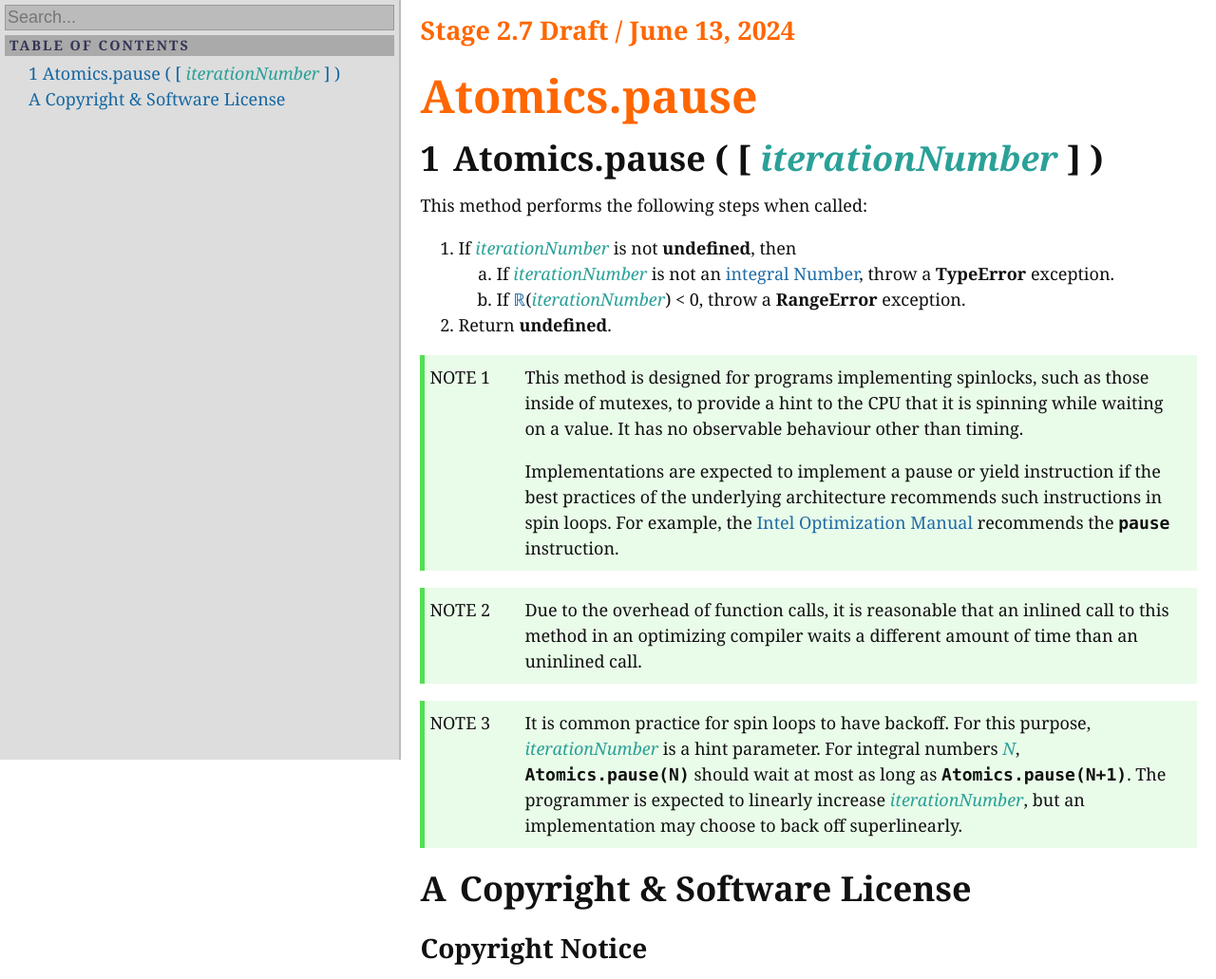
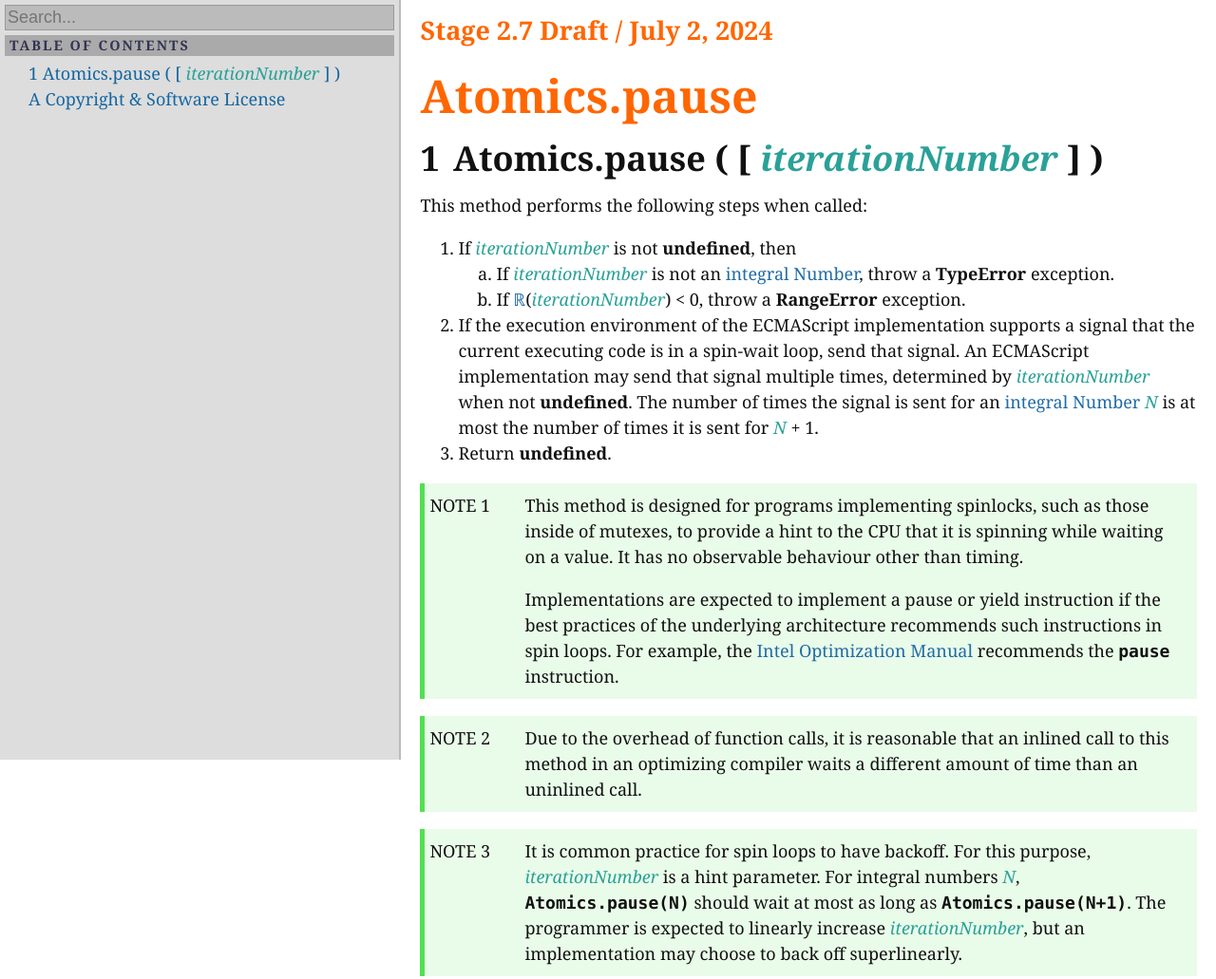
Before and after one commit to tc39/proposal-atomics-microwait, a plain HTML site: page index.html in a window 1280 px wide. Shown: the top 1031 px of the page at 95% size. Drawn offline with nearby package versions, Linux system fonts and the light colour scheme.

Commit message:
Deploying to gh-pages from @ tc39/proposal-atomics-microwait@6c34c119fd7b9ee4ec13387c56d64516ccaad388 🚀

```diff
--- a/index.html
+++ b/index.html
@@ -9,12 +9,12 @@
 </ul></div><div id="menu-toggle"><svg xmlns="http://www.w3.org/2000/svg" style="width:100%; height:100%; stroke:currentColor" viewBox="0 0 120 120">
       <title>Menu</title>
       <path stroke-width="10" stroke-linecap="round" d="M30,60 h60  M30,30 m0,5 h60  M30,90 m0,-5 h60"></path>
-    </svg></div><div id="menu-spacer" class="menu-spacer"></div><div id="menu"><div id="menu-search"><input type="text" id="menu-search-box" placeholder="Search..."><div id="menu-search-results" class="inactive"></div></div><div id="menu-pins"><div class="menu-pane-header">Pins</div><ul id="menu-pins-list"></ul></div><div class="menu-pane-header">Table of Contents</div><div id="menu-toc"><ol class="toc"><li><span class="item-toggle-none"></span><a href="#Atomics.pause" title="Atomics.pause ( [ iterationNumber ] )"><span class="secnum">1</span> Atomics.pause ( [ <var>iterationNumber</var> ] )</a></li><li><span class="item-toggle-none"></span><a href="#sec-copyright-and-software-license" title="Copyright &amp; Software License"><span class="secnum">A</span> Copyright &amp; Software License</a></li></ol></div></div><div id="spec-container"><h1 class="version">Stage 2.7 Draft / June 13, 2024</h1><h1 class="title">Atomics.pause</h1>
+    </svg></div><div id="menu-spacer" class="menu-spacer"></div><div id="menu"><div id="menu-search"><input type="text" id="menu-search-box" placeholder="Search..."><div id="menu-search-results" class="inactive"></div></div><div id="menu-pins"><div class="menu-pane-header">Pins</div><ul id="menu-pins-list"></ul></div><div class="menu-pane-header">Table of Contents</div><div id="menu-toc"><ol class="toc"><li><span class="item-toggle-none"></span><a href="#Atomics.pause" title="Atomics.pause ( [ iterationNumber ] )"><span class="secnum">1</span> Atomics.pause ( [ <var>iterationNumber</var> ] )</a></li><li><span class="item-toggle-none"></span><a href="#sec-copyright-and-software-license" title="Copyright &amp; Software License"><span class="secnum">A</span> Copyright &amp; Software License</a></li></ol></div></div><div id="spec-container"><h1 class="version">Stage 2.7 Draft / July 2, 2024</h1><h1 class="title">Atomics.pause</h1>
 
 <emu-clause id="Atomics.pause">
   <h1><span class="secnum">1</span> Atomics.pause ( [ <var>iterationNumber</var> ] )</h1>
   <p>This method performs the following steps when called:</p>
-  <emu-alg><ol><li>If <var>iterationNumber</var> is not <emu-val>undefined</emu-val>, then<ol><li>If <var>iterationNumber</var> is not an <emu-xref href="#integral-number"><a href="https://tc39.es/ecma262/#integral-number">integral Number</a></emu-xref>, throw a <emu-val>TypeError</emu-val> exception.</li><li>If <emu-xref aoid="ℝ"><a href="https://tc39.es/ecma262/#ℝ">ℝ</a></emu-xref>(<var>iterationNumber</var>) &lt; 0, throw a <emu-val>RangeError</emu-val> exception.</li></ol></li><li>Return <emu-val>undefined</emu-val>.</li></ol></emu-alg>
+  <emu-alg><ol><li>If <var>iterationNumber</var> is not <emu-val>undefined</emu-val>, then<ol><li>If <var>iterationNumber</var> is not an <emu-xref href="#integral-number"><a href="https://tc39.es/ecma262/#integral-number">integral Number</a></emu-xref>, throw a <emu-val>TypeError</emu-val> exception.</li><li>If <emu-xref aoid="ℝ"><a href="https://tc39.es/ecma262/#ℝ">ℝ</a></emu-xref>(<var>iterationNumber</var>) &lt; 0, throw a <emu-val>RangeError</emu-val> exception.</li></ol></li><li declared="N">If the execution environment of the ECMAScript implementation supports a signal that the current executing code is in a spin-wait loop, send that signal. An ECMAScript implementation may send that signal multiple times, determined by <var>iterationNumber</var> when not <emu-val>undefined</emu-val>. The number of times the signal is sent for an <emu-xref href="#integral-number"><a href="https://tc39.es/ecma262/#integral-number">integral Number</a></emu-xref> <var>N</var> is at most the number of times it is sent for <var>N</var> + 1.</li><li>Return <emu-val>undefined</emu-val>.</li></ol></emu-alg>
   <emu-note><span class="note">Note 1</span><div class="note-contents">
     <p>This method is designed for programs implementing spinlocks, such as those inside of mutexes, to provide a hint to the CPU that it is spinning while waiting on a value. It has no observable behaviour other than timing.</p>
     <p>Implementations are expected to implement a pause or yield instruction if the best practices of the underlying architecture recommends such instructions in spin loops. For example, the <a href="https://www.intel.com/content/www/us/en/content-details/671488/intel-64-and-ia-32-architectures-optimization-reference-manual-volume-1.html">Intel Optimization Manual</a> recommends the <code>pause</code> instruction.</p>
```
